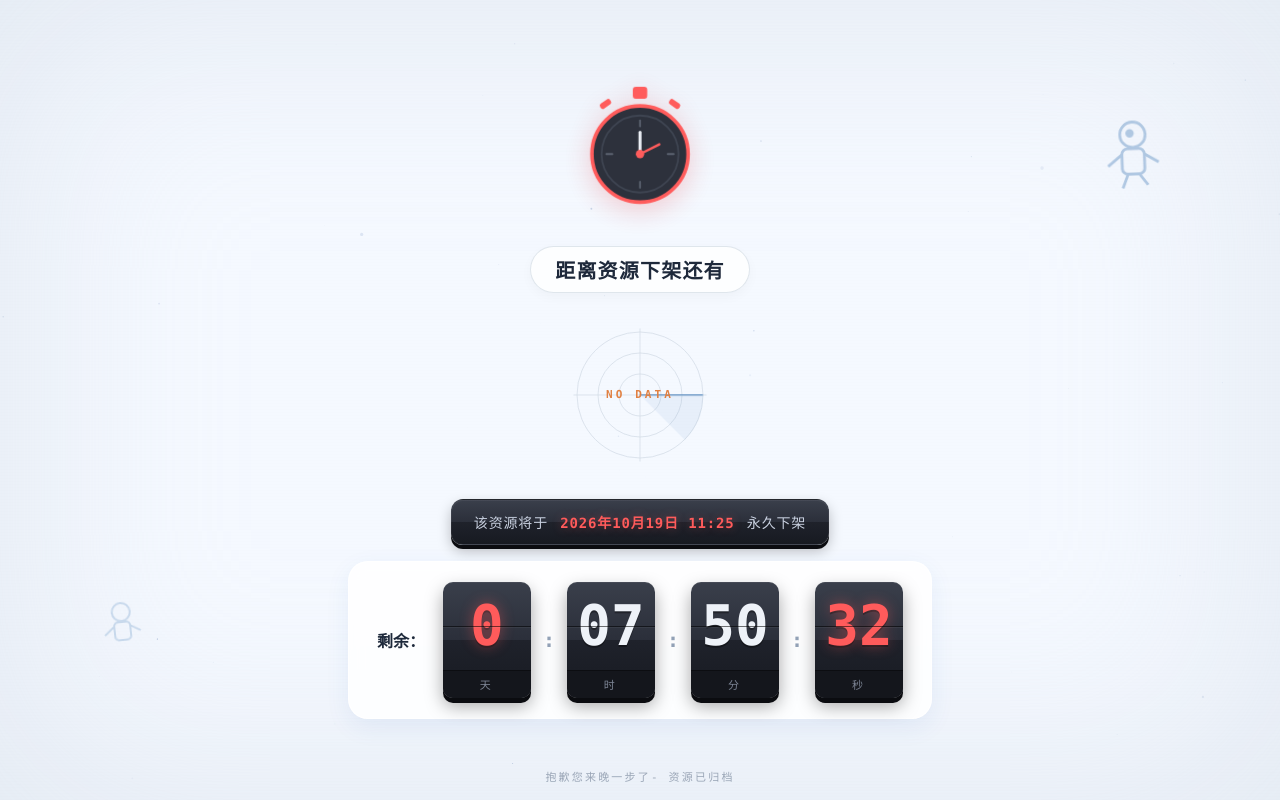
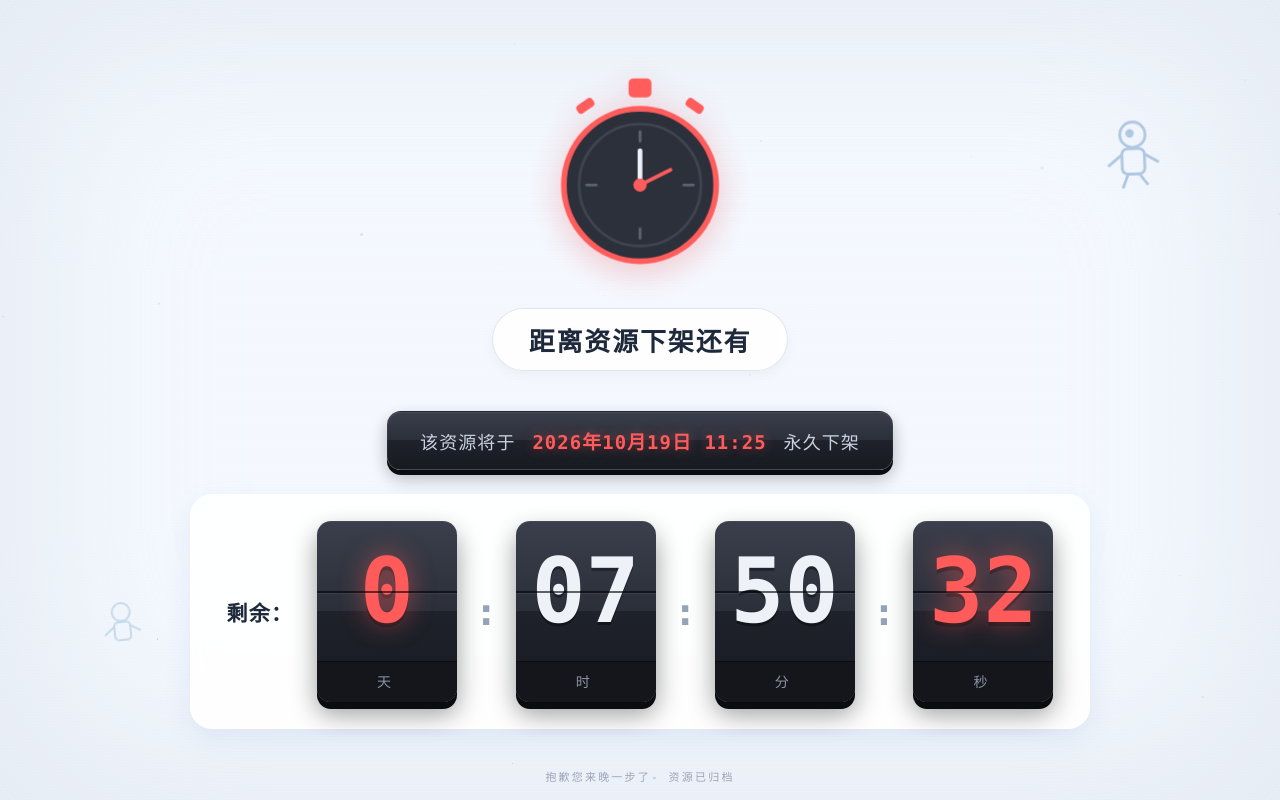
Before and after one commit to Elsht666/my-website, a plain HTML site: page index.html in a window 1280 px wide. Drawn offline with Linux system fonts and the light colour scheme.

Commit message:
更新下架界面样式

```diff
--- a/index.html
+++ b/index.html
@@ -44,50 +44,51 @@
 
     .code {
       line-height: 0;
-      margin-bottom: 16px;
-      filter: drop-shadow(0 6px 14px rgba(229, 62, 62, 0.25));
+      margin-bottom: 20px;
+      filter: drop-shadow(0 8px 18px rgba(229, 62, 62, 0.28));
       animation: pulse 2.4s ease-in-out infinite;
     }
     @keyframes pulse {
       0%, 100% { transform: scale(1);    opacity: 1; }
-      50%      { transform: scale(1.04); opacity: 0.85; }
+      50%      { transform: scale(1.04); opacity: 0.88; }
     }
 
     .msg {
-      margin-top: 16px; font-size: 20px; font-weight: 700; color: var(--text);
-      letter-spacing: 0.06em; background: rgba(255, 255, 255, 0.8); padding: 8px 24px;
-      border-radius: 40px; backdrop-filter: blur(4px); box-shadow: 0 4px 12px rgba(0, 0, 0, 0.03);
+      margin-top: 8px; font-size: 26px; font-weight: 700; color: var(--text);
+      letter-spacing: 0.07em; background: rgba(255, 255, 255, 0.85); padding: 12px 36px;
+      border-radius: 60px; backdrop-filter: blur(4px); box-shadow: 0 5px 14px rgba(0, 0, 0, 0.04);
       border: 1px solid rgba(203, 213, 224, 0.6);
     }
 
-    .detail { margin-top: 24px; display: flex; flex-direction: column; align-items: center; gap: 16px; }
+    .detail { margin-top: 40px; display: flex; flex-direction: column; align-items: center; gap: 24px; }
 
     .offline-date {
-      font-size: 14px; color: #c9d1e0; letter-spacing: 0.06em;
+      font-size: 18px; color: #c9d1e0; letter-spacing: 0.06em;
       background: linear-gradient(180deg, #3a3f4b 0%, #2b2f3a 50%, #1f222b 50%, #171a21 100%);
-      padding: 12px 22px; border-radius: 12px;
+      padding: 15px 32px; border-radius: 14px;
       box-shadow:
-        0 4px 0 #0b0c10,
-        0 6px 14px rgba(0, 0, 0, 0.25),
+        0 5px 0 #0b0c10,
+        0 8px 18px rgba(0, 0, 0, 0.28),
         inset 0 1px 0 rgba(255, 255, 255, 0.06);
       border: 1px solid rgba(255, 255, 255, 0.05);
     }
     .offline-date strong {
       color: #ff5b5b;
       font-weight: 700;
-      margin: 0 3px;
+      margin: 0 5px;
+      font-size: 1.05em;
       font-variant-numeric: tabular-nums;
-      text-shadow: 0 0 10px rgba(255, 91, 91, 0.35);
+      text-shadow: 0 0 12px rgba(255, 91, 91, 0.4);
     }
 
     .time-dashboard {
-      display: flex; align-items: center; justify-content: center; gap: 10px;
-      background: rgba(255, 255, 255, 0.85); padding: 20px 28px; border-radius: 20px;
-      border: 1px solid rgba(255, 255, 255, 0.9); box-shadow: 0 8px 24px rgba(43, 108, 176, 0.08);
+      display: flex; align-items: center; justify-content: center; gap: 14px;
+      background: rgba(255, 255, 255, 0.9); padding: 26px 36px; border-radius: 22px;
+      border: 1px solid rgba(255, 255, 255, 0.95); box-shadow: 0 10px 28px rgba(43, 108, 176, 0.09);
       backdrop-filter: blur(8px); flex-wrap: wrap;
     }
 
-    .time-label { font-size: 16px; color: var(--text); font-weight: bold; margin-right: 8px; }
+    .time-label { font-size: 21px; color: var(--text); font-weight: bold; margin-right: 10px; letter-spacing: 0.05em; }
 
     /* ===== 翻牌（flip clock）样式 ===== */
     /* 单个时间块：深色立体方牌，底部一条标签条 */
@@ -95,12 +96,12 @@
       position: relative;
       display: flex; flex-direction: column; align-items: stretch;
       background: linear-gradient(180deg, #3a3f4b 0%, #2b2f3a 50%, #1f222b 50%, #171a21 100%);
-      border-radius: 10px;
-      width: 88px;
+      border-radius: 14px;
+      width: 140px;
       padding: 0;
       box-shadow:
-        0 5px 0 #0b0c10,
-        0 8px 18px rgba(0, 0, 0, 0.35),
+        0 7px 0 #0b0c10,
+        0 12px 26px rgba(0, 0, 0, 0.4),
         inset 0 1px 0 rgba(255, 255, 255, 0.06);
       overflow: hidden;
     }
@@ -108,9 +109,9 @@
     /* 数字显示区：正方形 */
     .digit-wrap {
       position: relative;
-      width: 88px;
-      height: 88px;
-      perspective: 260px;
+      width: 140px;
+      height: 140px;
+      perspective: 380px;
     }
 
     /* 中间分割线（压在数字区中线） */
@@ -118,9 +119,9 @@
       content: '';
       position: absolute;
       left: 0; right: 0; top: 50%;
-      height: 1.5px;
-      background: rgba(0, 0, 0, 0.55);
-      box-shadow: 0 1px 0 rgba(255, 255, 255, 0.05);
+      height: 2px;
+      background: rgba(0, 0, 0, 0.6);
+      box-shadow: 0 1px 0 rgba(255, 255, 255, 0.06);
       z-index: 3;
       pointer-events: none;
     }
@@ -130,20 +131,20 @@
       position: absolute;
       inset: 0;
       display: flex; align-items: center; justify-content: center;
-      font-size: 56px;
+      font-size: 90px;
       font-weight: 800;
       line-height: 1;
       color: #eef2f8;
       font-variant-numeric: tabular-nums;
-      text-shadow: 0 2px 0 rgba(0, 0, 0, 0.35);
+      text-shadow: 0 3px 0 rgba(0, 0, 0, 0.35);
       backface-visibility: hidden;
       -webkit-backface-visibility: hidden;
     }
     .digit.highlight {
       color: #ff5b5b;
       text-shadow:
-        0 0 14px rgba(255, 91, 91, 0.45),
-        0 2px 0 rgba(0, 0, 0, 0.35);
+        0 0 24px rgba(255, 91, 91, 0.55),
+        0 4px 0 rgba(0, 0, 0, 0.35);
     }
     /* 背面初始朝下藏起来 */
     .digit-back {
@@ -154,16 +155,16 @@
     .time-unit {
       display: block;
       background: #14161c;
-      color: #7d8595;
-      font-size: 11px;
-      letter-spacing: 0.3em;
+      color: #8a93a3;
+      font-size: 14px;
+      letter-spacing: 0.4em;
       text-align: center;
-      padding: 5px 0 6px;
+      padding: 9px 0 11px;
       margin: 0;
       border-top: 1px solid rgba(0, 0, 0, 0.4);
     }
 
-    .time-sep { font-size: 20px; color: #94a3b8; font-weight: bold; margin: 0 2px; }
+    .time-sep { font-size: 38px; color: #94a3b8; font-weight: bold; margin: 0 4px; }
 
     /* 翻牌动画：前半段 front 翻下，后半段 back 翻上 */
     @keyframes frontDown {
@@ -183,7 +184,7 @@
       transform-origin: center 50%;
     }
 
-    .radar { margin: 32px 0 10px; width: 140px; height: 140px; position: relative; opacity: 0.85; }
+    .radar { display: none; margin: 32px 0 10px; width: 140px; height: 140px; position: relative; opacity: 0.85; }
     .radar svg { width: 100%; height: 100%; }
     .radar .sweep { transform-origin: center; animation: spin 4s linear infinite; }
     @keyframes spin { to { transform: rotate(360deg); } }
@@ -203,16 +204,17 @@
     }
 
     @media (max-width: 600px) {
-      .msg { font-size: 16px; padding: 6px 16px; }
-      .radar { width: 110px; height: 110px; margin: 20px 0 6px; }
+      .code svg { width: 140px; height: 154px; }
+      .msg { font-size: 20px; padding: 10px 24px; }
+      .offline-date { font-size: 15px; padding: 12px 20px; }
       .astro.a { width: 60px; right: 4%; top: 10%; }
       .astro.b { width: 44px; left: 4%; bottom: 12%; }
-      .time-dashboard { padding: 14px 16px; gap: 6px; }
-      .time-block { width: 56px; border-radius: 8px; box-shadow: 0 3px 0 #0b0c10, 0 5px 12px rgba(0,0,0,0.3); }
-      .digit-wrap { width: 56px; height: 56px; }
-      .digit { font-size: 32px; }
-      .time-unit { font-size: 9px; letter-spacing: 0.2em; padding: 3px 0 4px; }
-      .time-label { font-size: 14px; width: 100%; text-align: center; margin-bottom: 8px; margin-right: 0; }
+      .time-dashboard { padding: 20px; gap: 8px; border-radius: 20px; }
+      .time-block { width: 96px; border-radius: 12px; box-shadow: 0 5px 0 #0b0c10, 0 8px 18px rgba(0,0,0,0.35); }
+      .digit-wrap { width: 96px; height: 96px; }
+      .digit { font-size: 58px; }
+      .time-unit { font-size: 12px; letter-spacing: 0.3em; padding: 6px 0 8px; }
+      .time-label { font-size: 18px; width: 100%; text-align: center; margin-bottom: 8px; margin-right: 0; }
       .time-sep { display: none; }
     }
   </style>
@@ -245,7 +247,7 @@
 
   <div class="center">
     <div class="code" id="main-code">
-      <svg viewBox="0 0 100 110" width="120" height="132" aria-label="秒表">
+      <svg viewBox="0 0 100 110" width="190" height="209" aria-label="秒表">
         <!-- 顶部按钮 -->
         <rect x="44" y="4" width="12" height="10" rx="2.5" fill="#ff5b5b"/>
         <!-- 两侧按钮 -->
```
